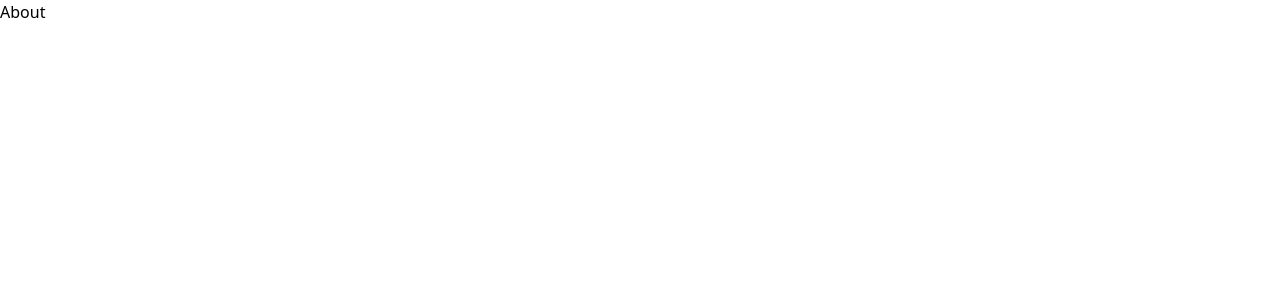
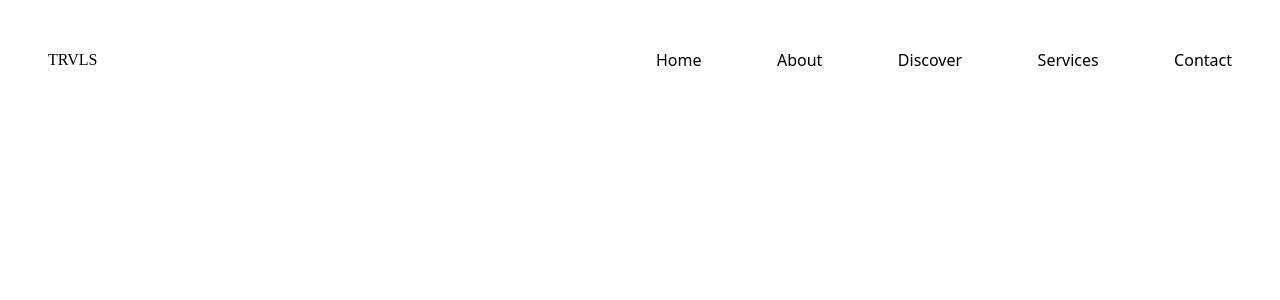
Before and after one commit to carren-chepkorir/Travel-App-, a React (Vite) app: page /about in a window 1280 px wide. Shown: the top 300 px of the page. Built offline with nearby package versions, Linux system fonts and the light colour scheme.

Commit message:
imported navigation bar

```diff
--- a/src/Routes/About.jsx
+++ b/src/Routes/About.jsx
@@ -1,7 +1,12 @@
 import React from "react";
+import Navbar from "../Components/Navbar";
 
 const About = () => {
-  return <div>About</div>;
+  return (
+    <div>
+      <Navbar />
+    </div>
+  );
 };
 
 export default About;
```
